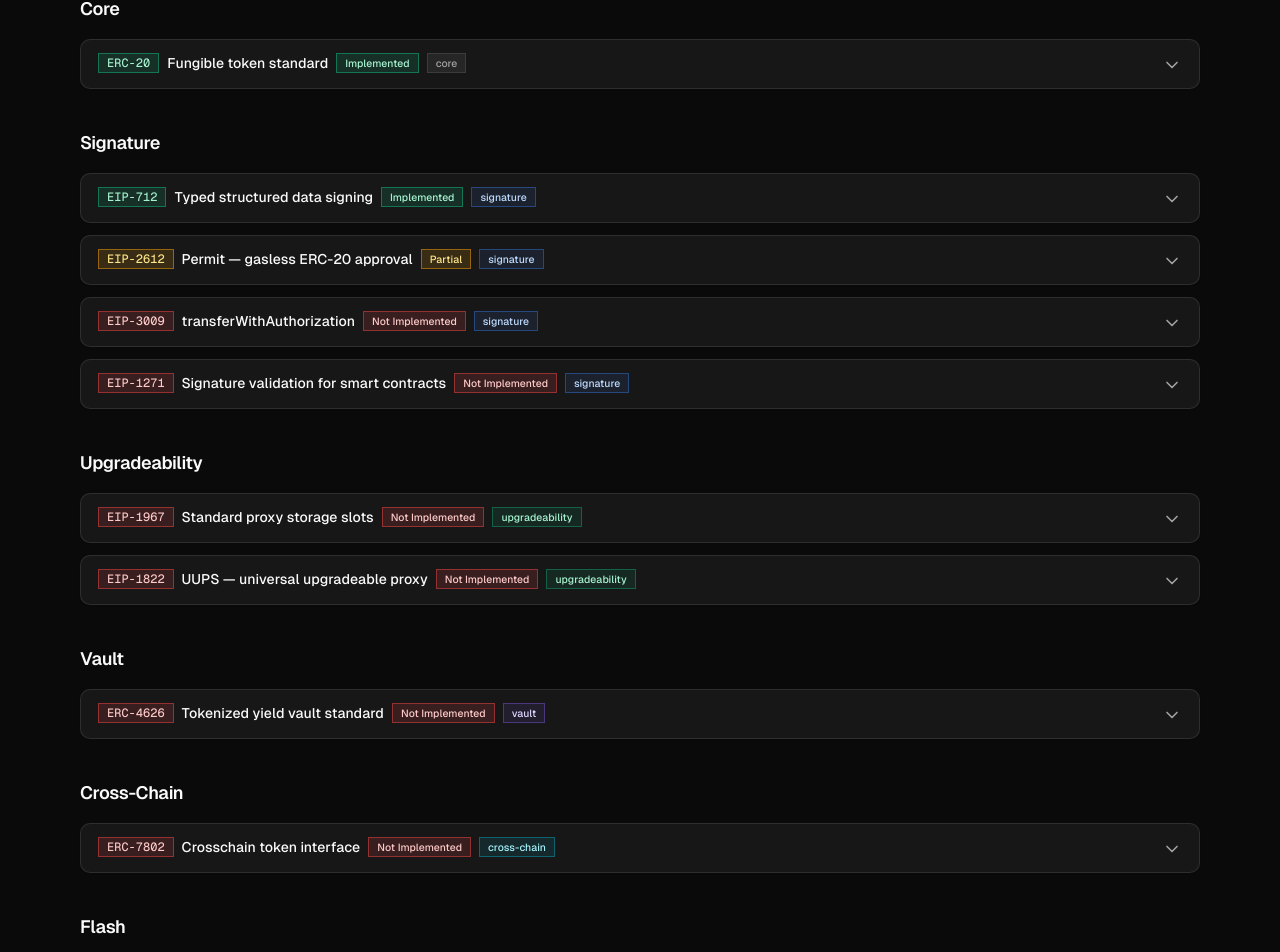
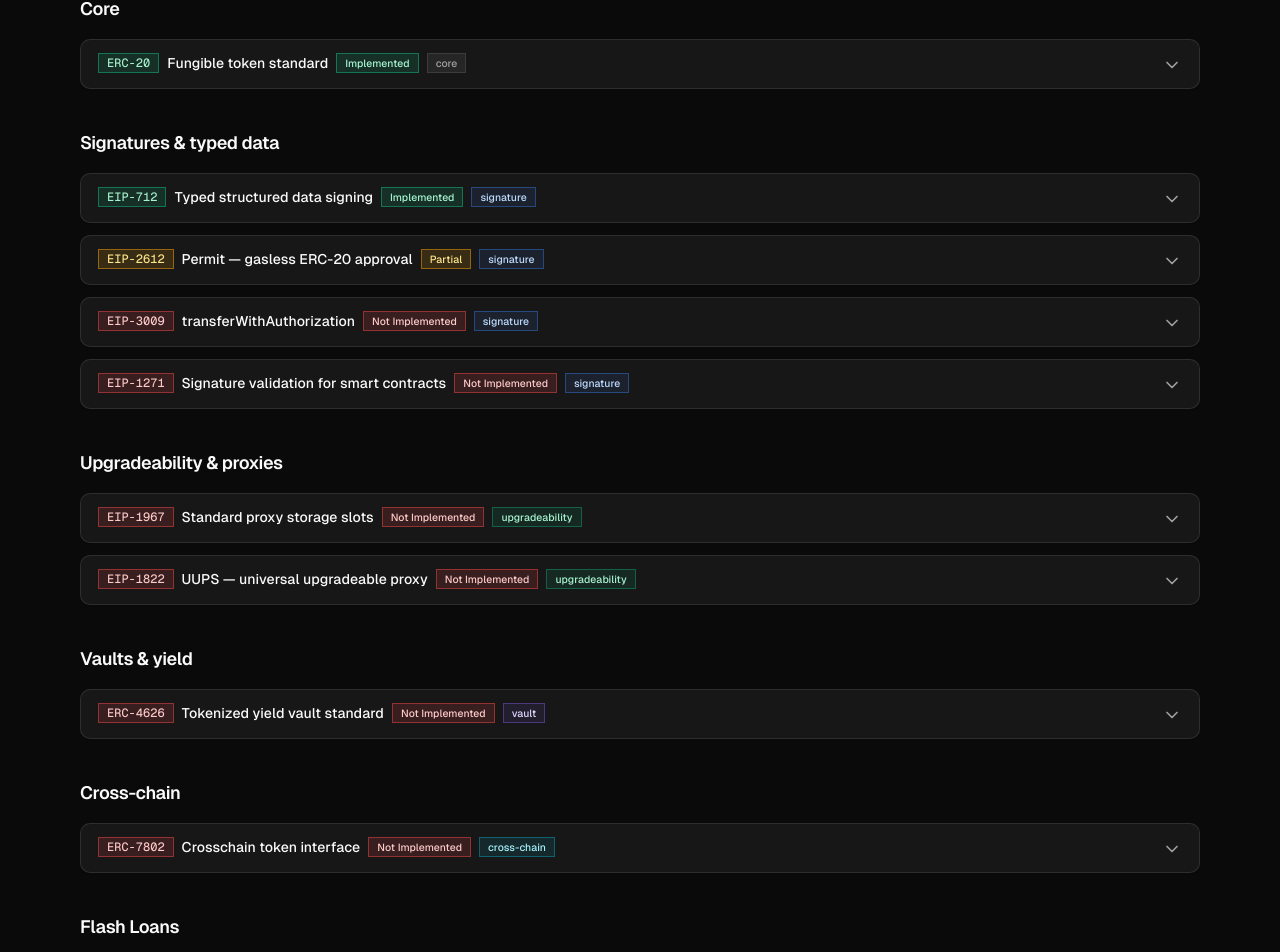
Before and after one commit to blockrockettech/stablemoney.dev, a Next.js app: page /coins/dai/eips in a window 1280 px wide. Shown: the part 591-1543 px from the top of the page. Built offline with nearby package versions, Linux system fonts and the light colour scheme; no server answers.

Commit message:
Refactor EIP category handling: consolidate category titles and order into a centralized structure. Update CoinEipsPage, StandardsPage, EipCategorySection, and EipMatrix components to utilize the new EIP_CATEGORY_TITLES and EIP_CATEGORY_ORDER for consistency and maintainability.

```diff
--- a/app/coins/[symbol]/eips/page.tsx
+++ b/app/coins/[symbol]/eips/page.tsx
@@ -2,8 +2,7 @@ import { notFound } from "next/navigation"
 import Link from "next/link"
 import type { Metadata } from "next"
 import { coinBySymbol, coins } from "@/data/coins"
-import { EIPS } from "@/data/eips"
-import type { EipCategory } from "@/types/eip"
+import { EIPS, EIP_CATEGORY_ORDER, EIP_CATEGORY_TITLES } from "@/data/eips"
 import {
   eipImplementationStats,
   getCoinEipProfile,
@@ -11,16 +10,6 @@ import {
 import { EipCard } from "@/components/EipCard"
 import { Badge } from "@/components/ui/badge"
 import { ArrowLeft } from "lucide-react"
-
-const CATEGORY_ORDER: EipCategory[] = [
-  "core",
-  "signature",
-  "upgradeability",
-  "vault",
-  "compliance",
-  "cross-chain",
-  "flash",
-]
 
 export function generateStaticParams() {
   return coins.map((c) => ({ symbol: c.symbol.toLowerCase() }))
@@ -146,7 +135,7 @@ export default function CoinEipsPage({ params }: { params: { symbol: string } })
         </div>
       </section>
 
-      {CATEGORY_ORDER.map((category) => {
+      {EIP_CATEGORY_ORDER.map((category) => {
         const eipsInCat = EIPS.filter((e) => e.category === category)
         const withImpl = eipsInCat.filter((e) =>
           profile.implementations.some((i) => i.eipId === e.id),
@@ -155,7 +144,7 @@ export default function CoinEipsPage({ params }: { params: { symbol: string } })
 
         return (
           <section key={category} className="space-y-4">
-            <h2 className="text-lg font-semibold capitalize tracking-tight">{category}</h2>
+            <h2 className="text-lg font-semibold tracking-tight">{EIP_CATEGORY_TITLES[category]}</h2>
             <div className="space-y-3">
               {withImpl.map((eip) => {
                 const impl = profile.implementations.find((i) => i.eipId === eip.id)
--- a/app/standards/page.tsx
+++ b/app/standards/page.tsx
@@ -1,6 +1,5 @@
 import type { Metadata } from "next"
-import { EIPS } from "@/data/eips"
-import type { EipCategory } from "@/types/eip"
+import { EIPS, EIP_CATEGORY_ORDER } from "@/data/eips"
 import { EipMatrix } from "@/components/EipMatrix"
 import { EipCategorySection } from "@/components/EipCategorySection"
 
@@ -9,16 +8,6 @@ export const metadata: Metadata = {
   description:
     "How USDC, USDT, DAI, USDS, and USD1 implement core token, signature, proxy, and vault standards — with on-chain notes for integrators.",
 }
-
-const CATEGORY_ORDER: EipCategory[] = [
-  "core",
-  "signature",
-  "upgradeability",
-  "vault",
-  "compliance",
-  "cross-chain",
-  "flash",
-]
 
 export default function StandardsPage() {
   return (
@@ -56,7 +45,7 @@ export default function StandardsPage() {
 
       <section id="standards-deep-dive" className="scroll-mt-24 space-y-16">
         <h2 className="text-2xl font-semibold tracking-tight">Standards deep dive</h2>
-        {CATEGORY_ORDER.map((category) => (
+        {EIP_CATEGORY_ORDER.map((category) => (
           <EipCategorySection
             key={category}
             category={category}
--- a/components/EipCategorySection.tsx
+++ b/components/EipCategorySection.tsx
@@ -1,16 +1,7 @@
 import type { Eip, EipCategory } from "@/types/eip"
+import { EIP_CATEGORY_TITLES } from "@/data/eips"
 import { COIN_EIP_SYMBOLS, eipAnchorId, getEipImplementation } from "@/lib/eip-helpers"
 import { EipCard } from "@/components/EipCard"
-
-const categoryTitles: Record<EipCategory, string> = {
-  core: "Core",
-  signature: "Signatures & typed data",
-  upgradeability: "Upgradeability & proxies",
-  vault: "Vaults & yield",
-  compliance: "Compliance",
-  "cross-chain": "Cross-chain",
-  flash: "Flash Loans",
-}
 
 function NotImplementedCell({ symbol, eipId }: { symbol: string; eipId: string }) {
   return (
@@ -35,7 +26,7 @@ export function EipCategorySection({
 
   return (
     <section className="space-y-8">
-      <h2 className="text-xl font-semibold tracking-tight">{categoryTitles[category]}</h2>
+      <h2 className="text-xl font-semibold tracking-tight">{EIP_CATEGORY_TITLES[category]}</h2>
       {eips.map((eip) => (
         <div
           key={eip.id}
--- a/components/EipMatrix.tsx
+++ b/components/EipMatrix.tsx
@@ -1,7 +1,7 @@
 "use client"
 
 import { useMemo, useState } from "react"
-import { EIPS } from "@/data/eips"
+import { EIPS, EIP_CATEGORY_ORDER } from "@/data/eips"
 import type { Eip, EipCategory, EipStatus } from "@/types/eip"
 import {
   COIN_EIP_SYMBOLS,
@@ -51,16 +51,7 @@ export function EipMatrix() {
     return list
   }, [category])
 
-  const categories: (EipCategory | "all")[] = [
-    "all",
-    "core",
-    "signature",
-    "upgradeability",
-    "vault",
-    "compliance",
-    "cross-chain",
-    "flash",
-  ]
+  const categories: (EipCategory | "all")[] = ["all", ...EIP_CATEGORY_ORDER]
 
   return (
     <div className="space-y-4">
--- a/data/eips.ts
+++ b/data/eips.ts
@@ -1,4 +1,31 @@
-import type { Eip } from "@/types/eip"
+import type { Eip, EipCategory } from "@/types/eip"
+
+export interface EipCategoryMeta {
+  id: EipCategory
+  title: string
+}
+
+/**
+ * Canonical ordered list of EIP categories. Every page, matrix, and section
+ * component should import this instead of maintaining a local copy.
+ */
+export const EIP_CATEGORIES: EipCategoryMeta[] = [
+  { id: "core", title: "Core" },
+  { id: "signature", title: "Signatures & typed data" },
+  { id: "upgradeability", title: "Upgradeability & proxies" },
+  { id: "vault", title: "Vaults & yield" },
+  { id: "compliance", title: "Compliance" },
+  { id: "cross-chain", title: "Cross-chain" },
+  { id: "flash", title: "Flash Loans" },
+]
+
+/** Just the category IDs in display order — convenience re-export. */
+export const EIP_CATEGORY_ORDER: EipCategory[] = EIP_CATEGORIES.map((c) => c.id)
+
+/** Map from category ID → human-readable title. */
+export const EIP_CATEGORY_TITLES: Record<EipCategory, string> = Object.fromEntries(
+  EIP_CATEGORIES.map((c) => [c.id, c.title]),
+) as Record<EipCategory, string>
 
 export const EIPS: Eip[] = [
   {
```
